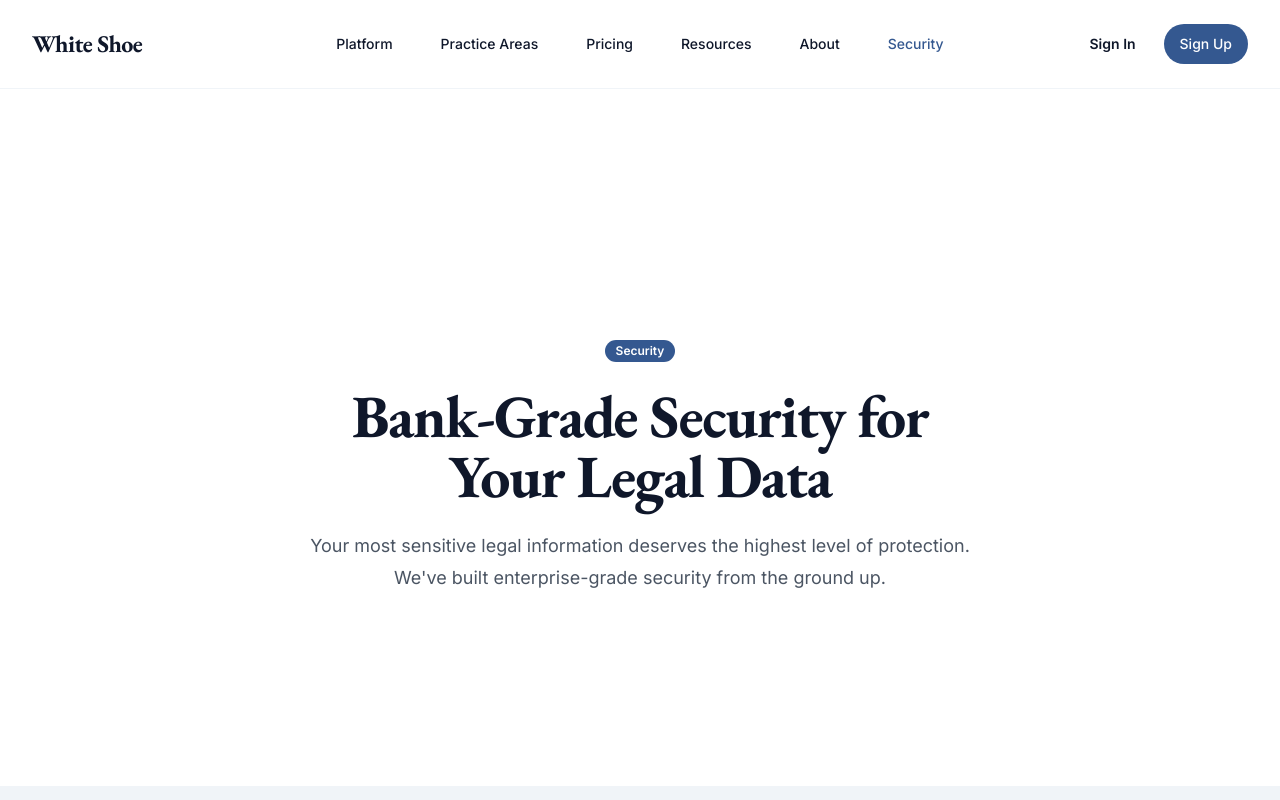
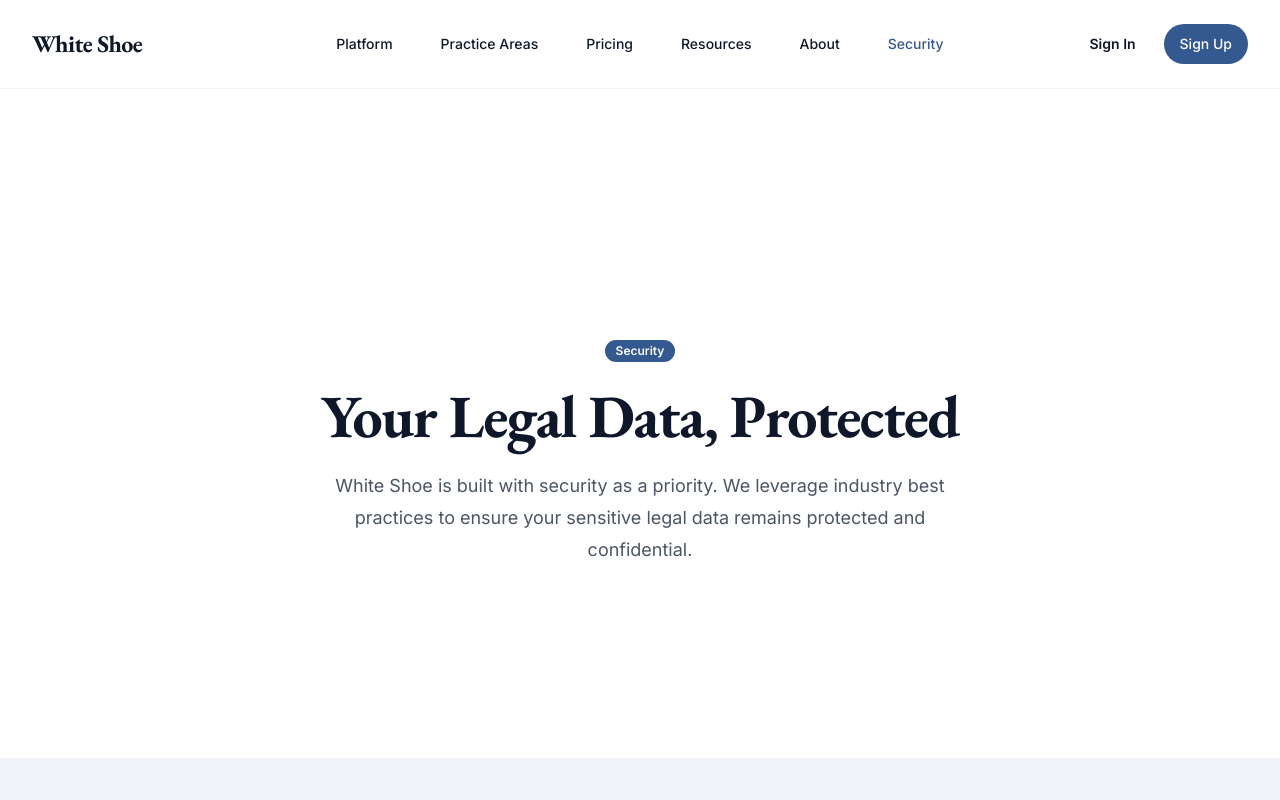
Before and after one commit to ab-boersma/ai-productivity-launch, a React (Vite) app: page /security in a window 1280 px wide. Shown: the top 800 px of the page. Built offline with nearby package versions, Linux system fonts and the light colour scheme.

Commit message:
Update security page hero section
Update the title and subtitle of the security page hero section as requested.

```diff
--- a/src/pages/Security.tsx
+++ b/src/pages/Security.tsx
@@ -1,3 +1,4 @@
+
 import { Header } from "@/components/Header";
 import { Footer } from "@/components/Footer";
 import { Button } from "@/components/ui/button";
@@ -115,11 +116,10 @@ export default function Security() {
           <div className="text-center animate-fade-up">
             <Badge className="mb-6 bg-slate-docket text-pure-white">Security</Badge>
             <h1 className="text-4xl font-bold tracking-garamond text-midnight-brief sm:text-6xl">
-              Bank-Grade Security for Your Legal Data
+              Your Legal Data, Protected
             </h1>
             <p className="mt-6 text-lg leading-8 text-gray-600">
-              Your most sensitive legal information deserves the highest level of protection.
-              We've built enterprise-grade security from the ground up.
+              White Shoe is built with security as a priority. We leverage industry best practices to ensure your sensitive legal data remains protected and confidential.
             </p>
           </div>
         </div>
```
